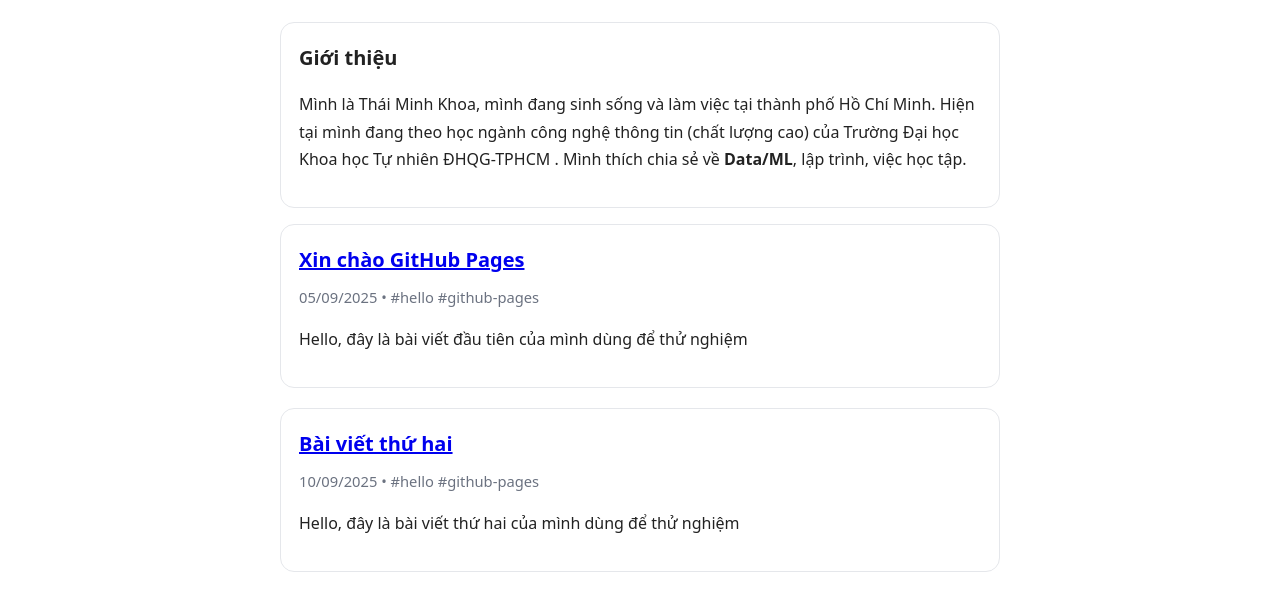
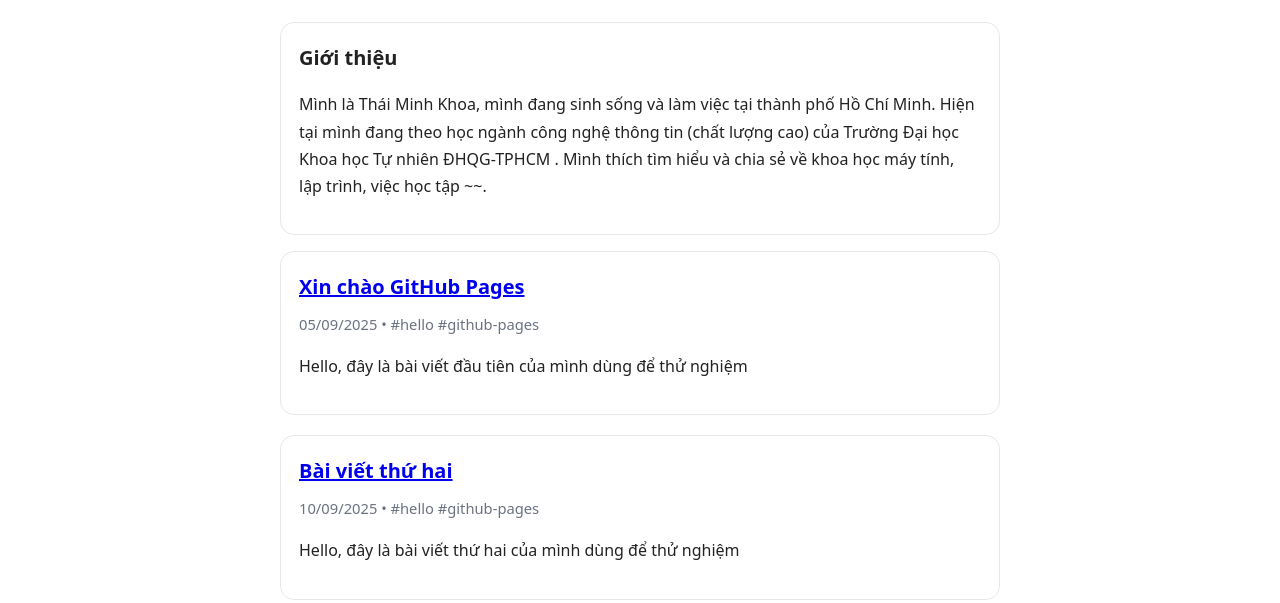
Before and after one commit to minhkhoa23/minhkhoa23.github.io, a plain HTML site: page index.html in a window 1280 px wide. Shown: the part 447-1050 px from the top of the page. Drawn offline with Linux system fonts and the light colour scheme.

Commit message:
cap nhat gioi thieu

```diff
--- a/index.html
+++ b/index.html
@@ -32,7 +32,7 @@
   <main class="container">
     <section id="about" class="card" style="margin-top:24px">
       <h2>Giới thiệu</h2>
-      <p>Mình là Thái Minh Khoa, mình đang sinh sống và làm việc tại thành phố Hồ Chí Minh. Hiện tại mình đang theo học ngành công nghệ thông tin (chất lượng cao) của Trường Đại học Khoa học Tự nhiên ĐHQG-TPHCM . Mình thích chia sẻ về <strong>Data/ML</strong>, lập trình, việc học tập.</p>
+      <p>Mình là Thái Minh Khoa, mình đang sinh sống và làm việc tại thành phố Hồ Chí Minh. Hiện tại mình đang theo học ngành công nghệ thông tin (chất lượng cao) của Trường Đại học Khoa học Tự nhiên ĐHQG-TPHCM . Mình thích tìm hiểu và chia sẻ về khoa học máy tính, lập trình, việc học tập ~~.</p>
     </section>
 
     <ul class="post-list">
```
